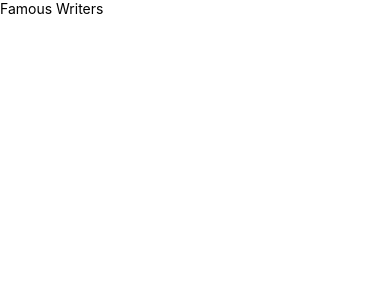
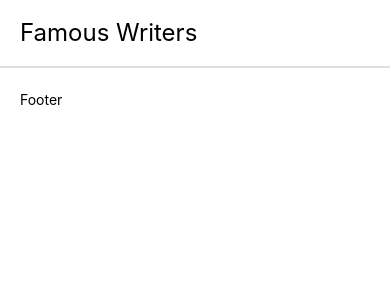
Before and after one commit to richke11y/famous-writers-app, a React Native app: screen / in a window 390 px wide. Shown: the top 300 px of the page. Built offline with nearby package versions, Linux system fonts and the light colour scheme.

Commit message:
Importing Header, Main and Footer components. Removed Text and View component imports.

```diff
--- a/App.js
+++ b/App.js
@@ -1,5 +1,9 @@
 import React from 'react';
-import { SafeAreaView, Text, View } from 'react-native';
+import { SafeAreaView } from 'react-native';
+
+import Header from './components/Header.js';
+import Main from './components/Main.js';
+import Footer from './components/Footer.js';
 
 import styles from './stylesApp.js';
 
@@ -10,7 +14,11 @@
 	return (
 		<SafeAreaView style={container}>
 
-			<View><Text>Famous Writers</Text></View>
+			<Header />
+
+			<Main />
+
+			<Footer />
 
 		</SafeAreaView>
 	);
```
